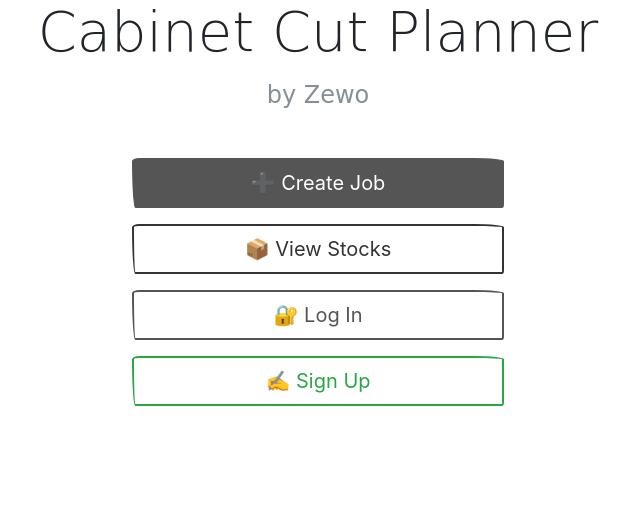
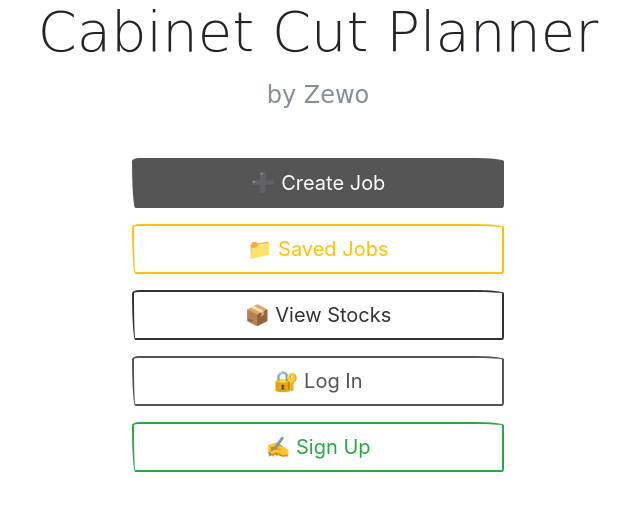
Before and after one commit to senkZEWOnef/CutbyZewo, a Flask app: page / in a window 1280 px wide. Shown: the part 182-693 px from the top of the page, without its empty margins (322-962 px from the left). Run offline with Flask 3, Linux system fonts and the light colour scheme; some libraries are stand-ins or nearby versions; some web fonts are replaced.

Commit message:
last one

```diff
--- a/templates/landing.html
+++ b/templates/landing.html
@@ -4,20 +4,24 @@ block content %}
   <h1 class="display-4 mb-3">Cabinet Cut Planner</h1>
   <h4 class="text-muted mb-5">by Zewo</h4>
   <div class="d-grid gap-3 col-md-4 mx-auto">
-    <a href="{{ url_for('create_job') }}" class="btn btn-dark btn-lg"
-      >➕ Create Job</a
-    >
+    <a href="{{ url_for('create_job') }}" class="btn btn-dark btn-lg">
+      ➕ Create Job
+    </a>
+    <a href="{{ url_for('jobs') }}" class="btn btn-outline-warning btn-lg">
+      📁 Saved Jobs
+    </a>
     <a
       href="{{ url_for('view_stocks') }}"
       class="btn btn-outline-primary btn-lg"
-      >📦 View Stocks</a
     >
-    <a href="{{ url_for('login') }}" class="btn btn-outline-secondary btn-lg"
-      >🔐 Log In</a
-    >
-    <a href="{{ url_for('signup') }}" class="btn btn-outline-success btn-lg"
-      >✍️ Sign Up</a
-    >
+      📦 View Stocks
+    </a>
+    <a href="{{ url_for('login') }}" class="btn btn-outline-secondary btn-lg">
+      🔐 Log In
+    </a>
+    <a href="{{ url_for('signup') }}" class="btn btn-outline-success btn-lg">
+      ✍️ Sign Up
+    </a>
   </div>
 </div>
 {% endblock %}
```
